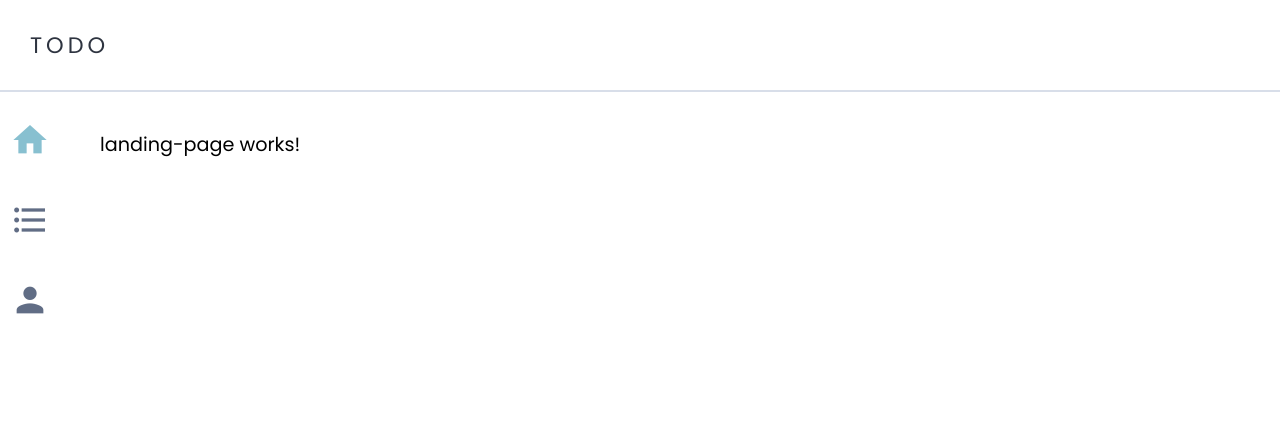
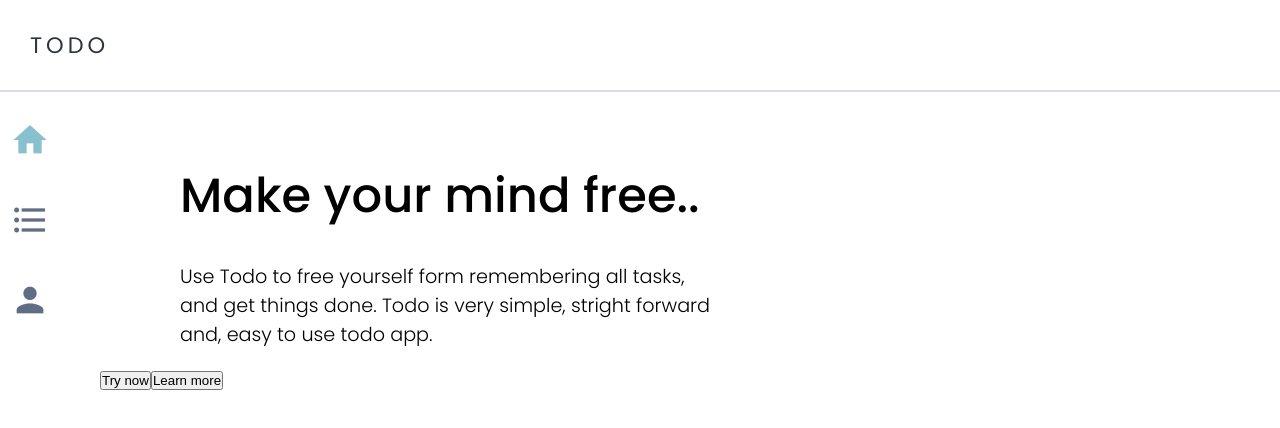
Before and after one commit to OnkarKunjir/todo, an Angular app: page / in a window 1280 px wide. Shown: the top 428 px of the page. Built offline with nearby package versions, Linux system fonts and the light colour scheme.

Commit message:
adding landing page.

```diff
--- a/src/app/landing-page/landing-page.component.css
+++ b/src/app/landing-page/landing-page.component.css
@@ -0,0 +1,18 @@
+.text-section{
+    /* background-color: pink; */
+    width: 50%;
+    margin-right: auto;
+    margin-left: 50px;
+    text-align: left;
+}
+.text-section h1{
+    font-size: 3rem;
+    font-weight: 500;
+    padding: 30px 30px 15px 30px;
+}
+
+.text-section p{
+    padding: 15px 30px 15px 30px;
+    max-width: 650px;
+    font-weight: 300;
+}
--- a/src/app/landing-page/landing-page.component.html
+++ b/src/app/landing-page/landing-page.component.html
@@ -1 +1,16 @@
-<p class="content">landing-page works!</p>
+<div class="content">
+
+    <div class="text-section">
+        <h1>Make your mind free..</h1>
+        <p>Use Todo to free yourself form remembering all tasks,
+            and get things done. Todo is very simple, stright forward and, easy to
+            use todo app.
+        </p>
+    </div>
+
+    <div class="actions">
+        <button>Try now</button>
+        <button>Learn more</button>
+    </div>
+
+</div>
--- a/src/app/navbar/navbar.component.css
+++ b/src/app/navbar/navbar.component.css
@@ -44,20 +44,25 @@ nav a{
 }
 
 .search-box{
-    margin: auto;
     width: 350px;
     height: 40px;
+    margin-right: 30px;
 }
 
 .search-box input{
+    width: 80%;
+    height: 100%;
+    background-color: var(--bg-lite);
+    font-size: 1.4rem;
+    padding: 5px 16px;
+    border: none;
+    border-radius: 100px;
+    font-weight: 400;
+    transition: width ease-in-out 0.2s;
+}
+
+.search-box input:focus{
     width: 100%;
-    height: 100%;
-    background-color: var(--bg-default);
-    font-size: 1.4rem;
-    padding: 10px;
-    border: none;
-    border-bottom: 1px solid var(--fg-lite);
-    font-weight: 400;
 }
 
 @media only screen and (max-width: 1000px) {
--- a/src/app/todo.service.ts
+++ b/src/app/todo.service.ts
@@ -6,7 +6,15 @@ import { Observable, Subject } from 'rxjs';
 })
 export class TodoService {
 
-  todos = [
+  todos;
+
+  todoChange: Subject<any> = new Subject<string>();
+
+  constructor() { }
+
+  featchTodo(){
+    // featch the todos from the server
+    this.todos = [
       {
         'id':'1',
         'title':'Finish frontend',
@@ -23,13 +31,6 @@ export class TodoService {
         'status':'Yet to start'
       }
     ];
-
-  todoChange: Subject<any> = new Subject<string>();
-
-  constructor() { }
-
-  featchTodo(){
-    // featch the todos from the server
     this.todoChange.next(this.todos);
   }
 
@@ -50,8 +51,14 @@ export class TodoService {
   }
 
   search(query){
+    // INCOMPLETE
+    if(query.length > 0){
       let re = new RegExp(query , 'i');
       this.todos = this.todos.filter( t =>  t.title.search(re) > -1 );
       this.todoChange.next(this.todos);
     }
+    else{
+      this.featchTodo();
     }
+  }
+}
--- a/src/styles.css
+++ b/src/styles.css
@@ -48,6 +48,7 @@ body{
     font-family: 'Poppins', sans-serif;
     font-size: 1.2rem;
     background-color: var(--bg-default);
+    scroll-behavior: smooth;
 }
 
 .content{
```
Lines whose indentation alone changed are shown as unchanged.
